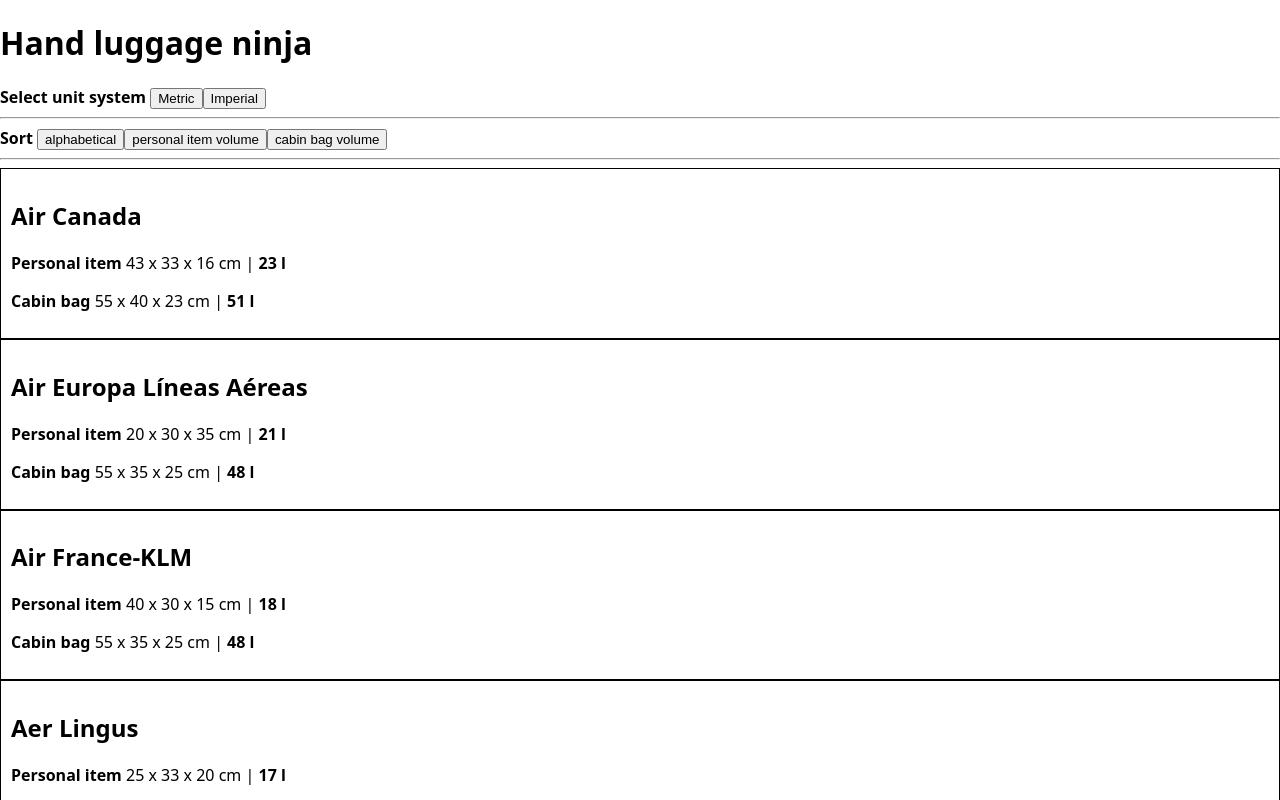
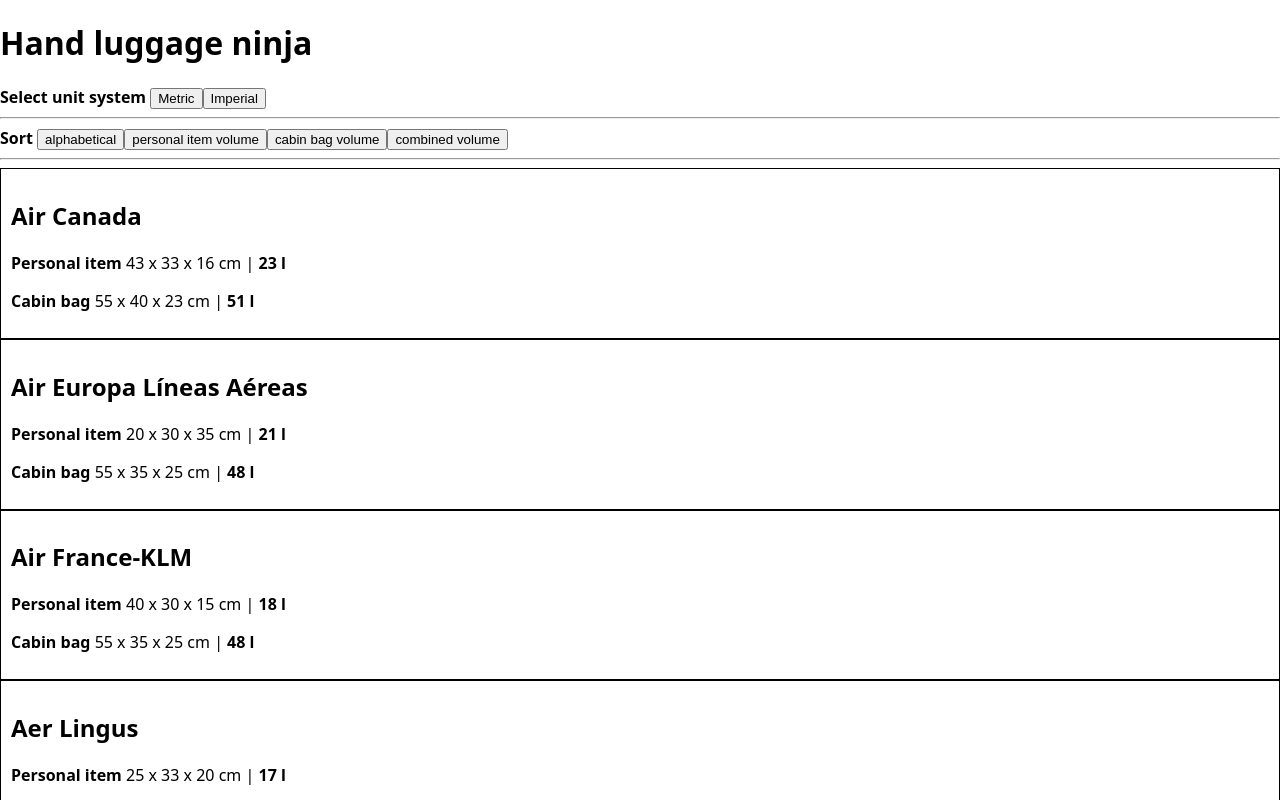
Before and after one commit to makitango/hand-luggage-ninja, a Next.js app: page / in a window 1280 px wide. Shown: the top 800 px of the page. Built offline with nearby package versions, Linux system fonts and the light colour scheme.

Commit message:
add option to sort by combined volume

```diff
--- a/pages/_app.js
+++ b/pages/_app.js
@@ -50,6 +50,23 @@
 
         return volumeDifference;
       });
+    } else if (option === "combined") {
+      sortedList.sort((b, a) => {
+        const totalVolumeA =
+          calculateVolume(a.personalItem) + calculateVolume(a.cabinBag);
+        const totalVolumeB =
+          calculateVolume(b.personalItem) + calculateVolume(b.cabinBag);
+
+        if (totalVolumeA === totalVolumeB) {
+          if (a.freeCabinBag && !b.freeCabinBag) {
+            return 1;
+          } else if (!a.freeCabinBag && b.freeCabinBag) {
+            return -1;
+          }
+        }
+
+        return totalVolumeA - totalVolumeB;
+      });
     }
 
     setSortedAirlines(sortedList);
--- a/pages/index.js
+++ b/pages/index.js
@@ -28,6 +28,9 @@
         <button onClick={() => handleSortOptionChange("cabinBag")}>
           cabin bag volume
         </button>
+        <button onClick={() => handleSortOptionChange("combined")}>
+          combined volume
+        </button>
         <hr />
       </div>
       <AirlineList sortedAirlines={sortedAirlines} unitSystem={unitSystem} />
```
